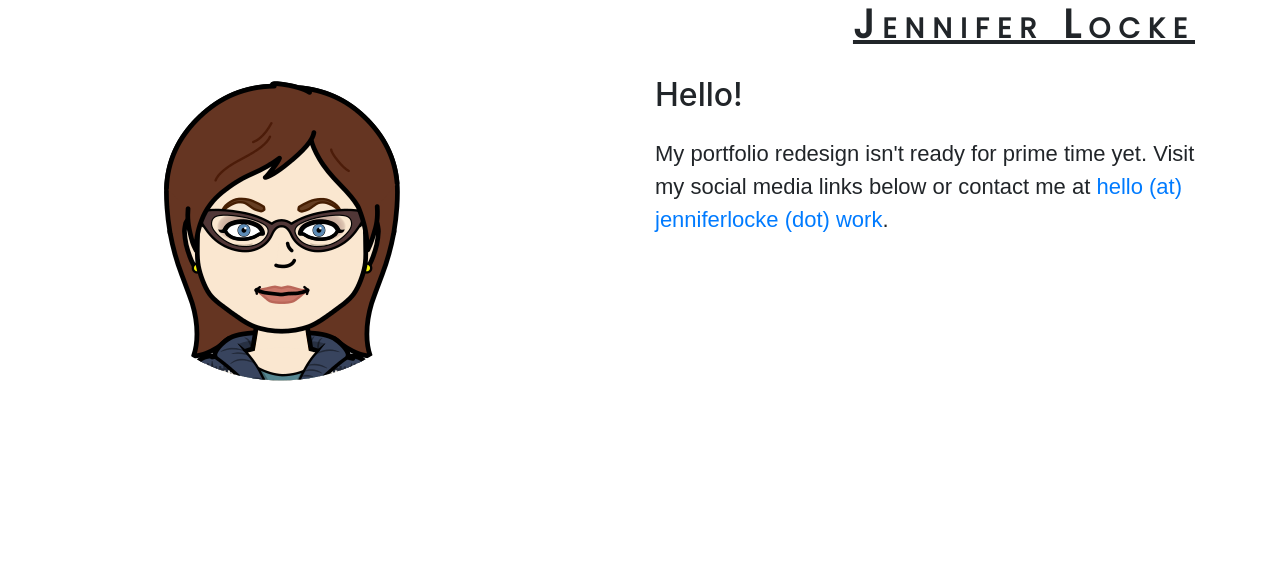
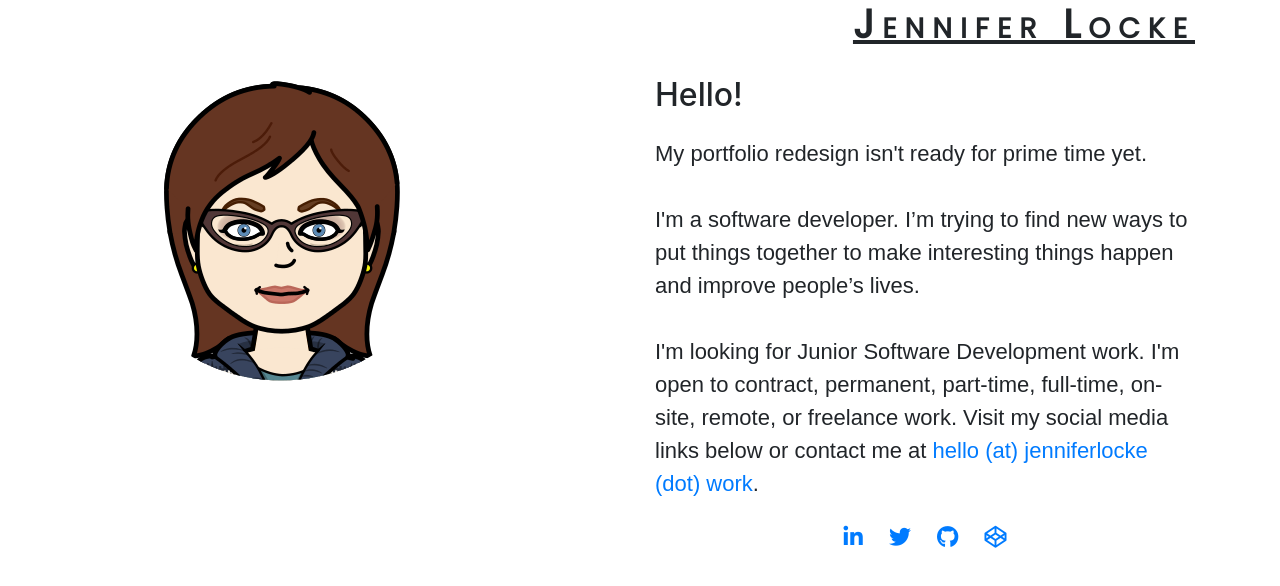
Before and after one commit to jnnfrlocke/PortfolioPlaceholder, a plain HTML site: page index.html in a window 1280 px wide. Drawn offline with nearby package versions, Linux system fonts and the light colour scheme; a web font is replaced by a local one.

Commit message:
Add about text, social icons

```diff
--- a/index.html
+++ b/index.html
@@ -8,6 +8,7 @@
     <link rel="stylesheet" href="https://maxcdn.bootstrapcdn.com/bootstrap/4.0.0-beta.2/css/bootstrap.min.css" integrity="sha384-PsH8R72JQ3SOdhVi3uxftmaW6Vc51MKb0q5P2rRUpPvrszuE4W1povHYgTpBfshb" crossorigin="anonymous">
     <link rel="stylesheet" href="main.css">
     <link href="https://fonts.googleapis.com/css?family=Metrophobic|Poppins" rel="stylesheet">
+    <script src="https://use.fontawesome.com/6c4894b33b.js"></script>
     <title>Jennifer Locke | Software Developer</title>
 </head>
 
@@ -16,16 +17,27 @@
         <div class="row">
             <div class="col-md-6">
                 <img src="img/toonified.png" alt="Jennifer Locke">
+                <p></p>
+
             </div>
             <div class="col-md-6">
                 <h1 id="name">Jennifer Locke</h1>
                 <h2>Hello!</h2>
-                <p>My portfolio redesign isn't ready for prime time yet. Visit my social media links below or contact me at <a href="mailto:hello@jenniferlocke.work">hello (at) jenniferlocke (dot) work</a>.</p>
+                <p>My portfolio redesign isn't ready for prime time yet.<br><br> I'm a software developer. I’m trying to find new ways to put things together to make interesting things happen and improve people’s lives.<br><br> I'm looking for Junior Software
+                    Development work. I'm open to contract, permanent, part-time, full-time, on-site, remote, or freelance work. Visit my social media links below or contact me at <a href="mailto:hello@jenniferlocke.work">hello (at) jenniferlocke (dot) work</a>.</p>
+                <div id="social">
+                    <p><a href="https://www.linkedin.com/in/jenllocke/" target="_blank"><i class="fa fa-linkedin socialicon" aria-hidden="true"></i></a>
+                        <a href="https://twitter.com/jlockewebdev" target="_blank"><i class="fa fa-twitter socialicon" aria-hidden="true"></i></a>
+                        <a href="https://github.com/jnnfrlocke" target="_blank"><i class="fa fa-github socialicon" aria-hidden="true"></i></a>
+                        <a href="https://codepen.io/jenlocke/" target="_blank"><i class="fa fa-codepen socialicon" aria-hidden="true"></i></a>
+                    </p>
+                </div>
             </div>
         </div>
     </section>
 
 
+
 </body>
 
 </html>
--- a/main.css
+++ b/main.css
@@ -16,3 +16,11 @@ p {
     font-size: 22px;
     font-family: 'Metrophobic', sans-serif;
 }
+
+#social {
+    text-align: center;
+}
+
+.socialicon {
+    padding: 10px;
+}
```
